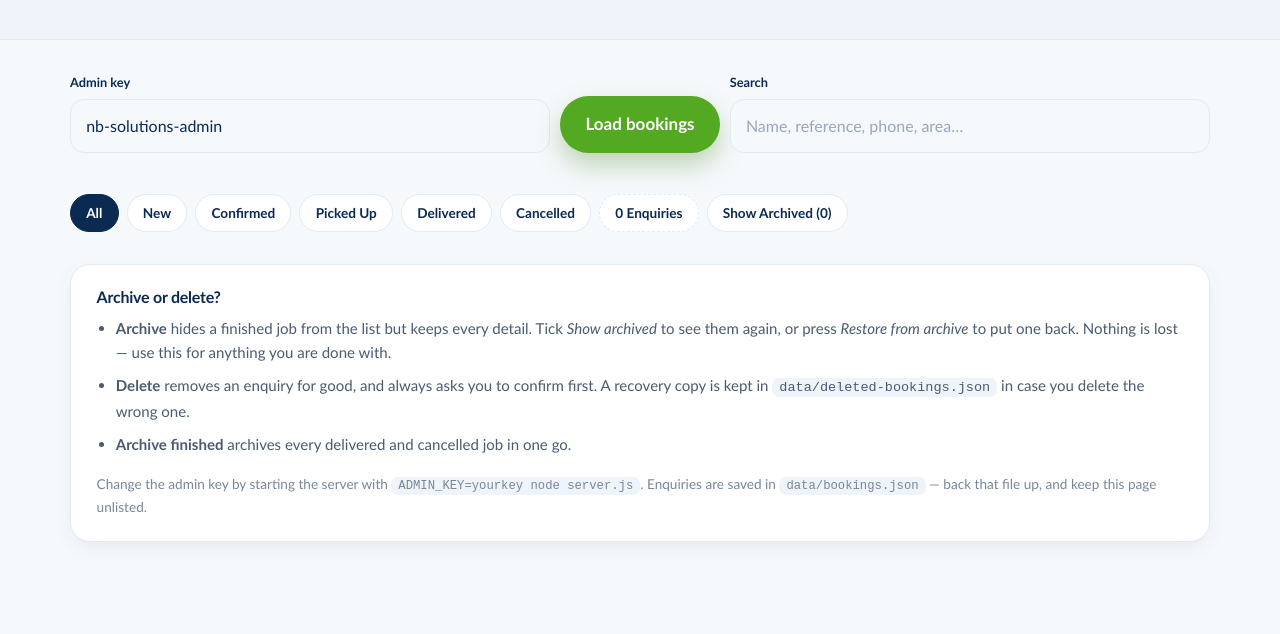
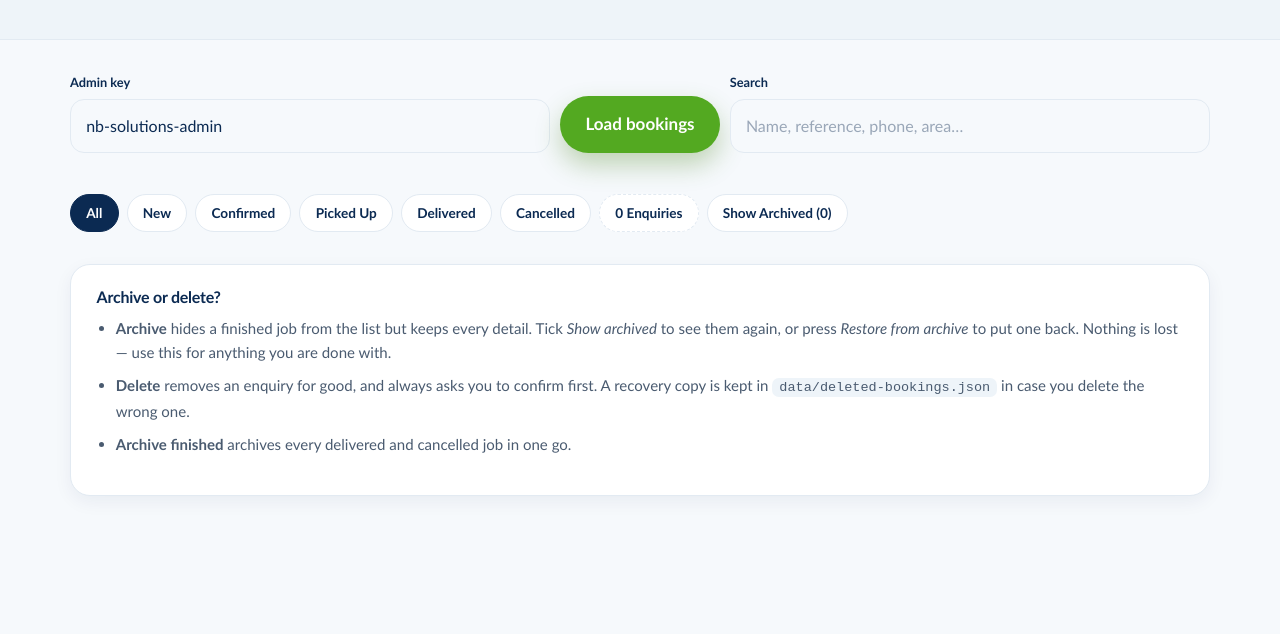
Before and after one commit to PhamousCreations/nb-solutions, a website: page public/admin.html in a window 1280 px wide. Shown: the part 318-952 px from the top of the page. Drawn offline with Linux system fonts and the light colour scheme; no server answers.

Commit message:
Remove admin key change instructions from admin.html
Removed instructions for changing the admin key and backing up bookings.

```diff
--- a/public/admin.html
+++ b/public/admin.html
@@ -76,10 +76,7 @@
             A recovery copy is kept in <code>data/deleted-bookings.json</code> in case you delete the wrong one.</li>
           <li><strong>Archive finished</strong> archives every delivered and cancelled job in one go.</li>
         </ul>
-        <p class="fineprint">
-          Change the admin key by starting the server with <code>ADMIN_KEY=yourkey node server.js</code>.
-          Enquiries are saved in <code>data/bookings.json</code> — back that file up, and keep this page unlisted.
-        </p>
+
       </div>
     </div>
   </section>
```
